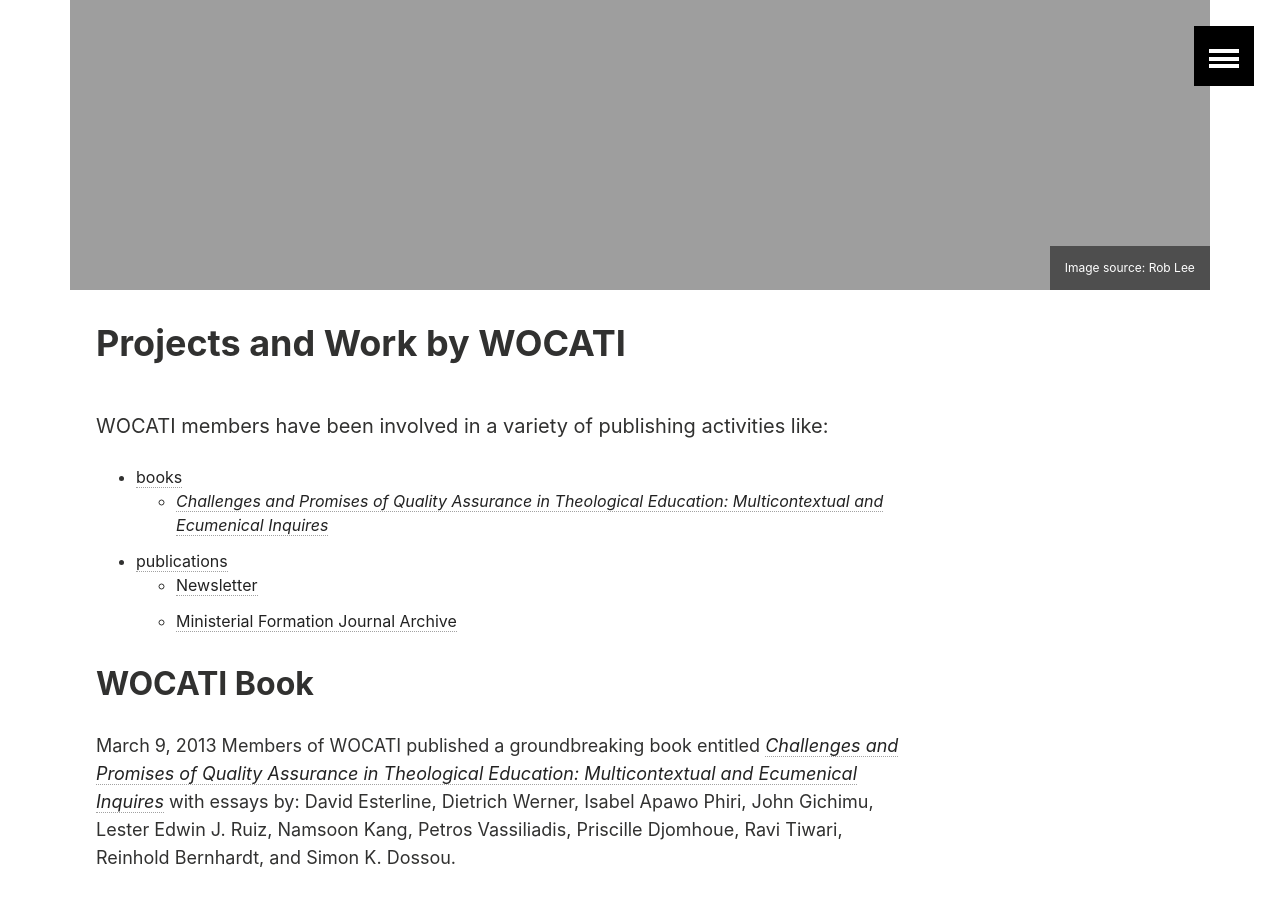
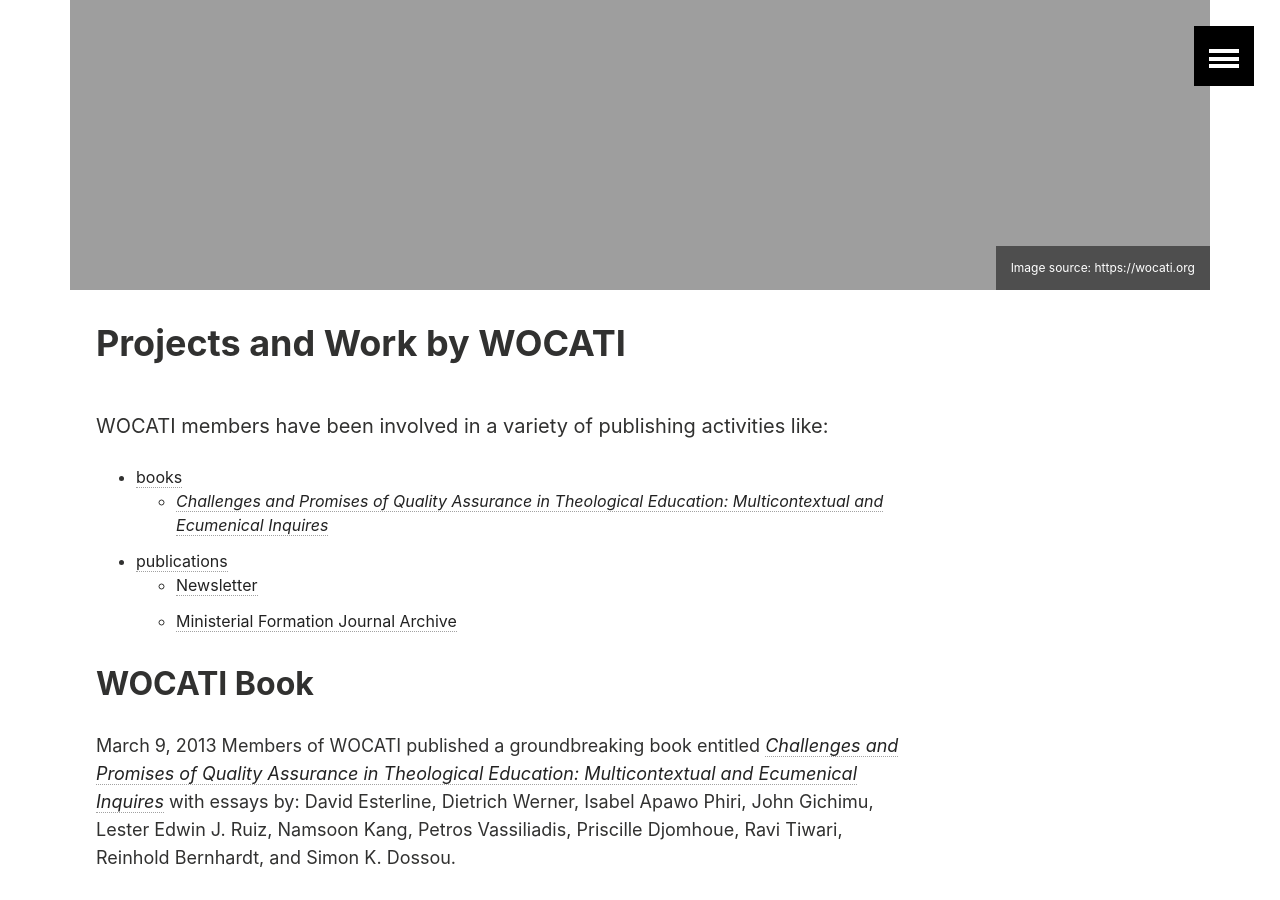
Before and after one commit to adamdjbrett/wocati-archived, a Jekyll site: the page built from work/index.md, in a window 1280 px wide and 900 px high, scrolled down 677 px. Built offline with Jekyll 4.4.1, drawn with Linux system fonts in a browser that asks for light colours.

Commit message:
Update index.md
updated photo credit

```diff
--- a/work/index.md
+++ b/work/index.md
@@ -7,8 +7,8 @@
 permalink: /work/
 image:
   feature: WOCATI_2011_Group_s-800x288.jpg
-  credit: Rob Lee
-  creditlink: http://www.flickr.com/photos/roblee/23349644/
+  credit: https://wocati.org
+  creditlink: Dr. Victor Nakah
 published: true
 date: 2016-09-06 00:09:47
 modified: 2019-03-25T11:57:41-04:00
```
